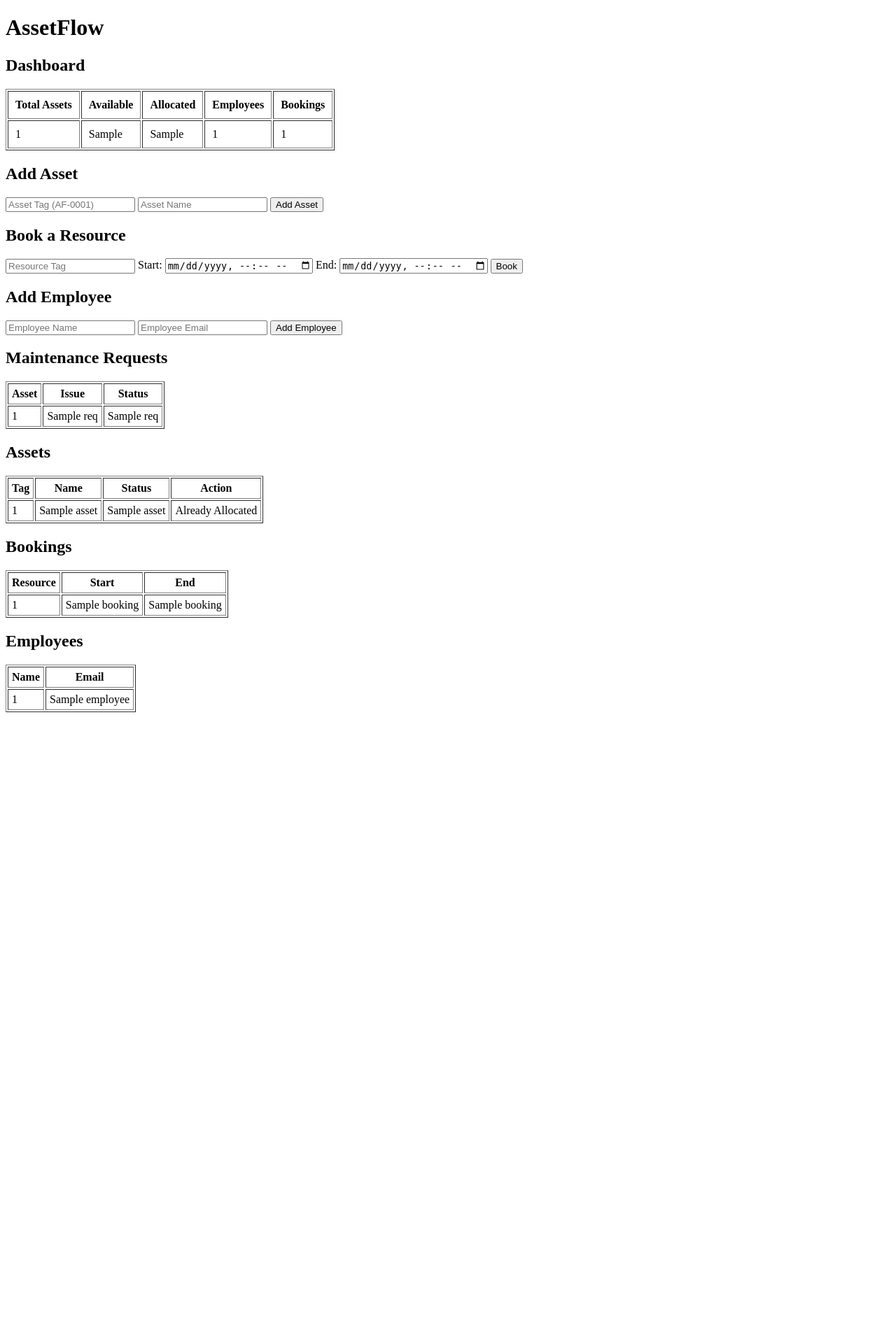
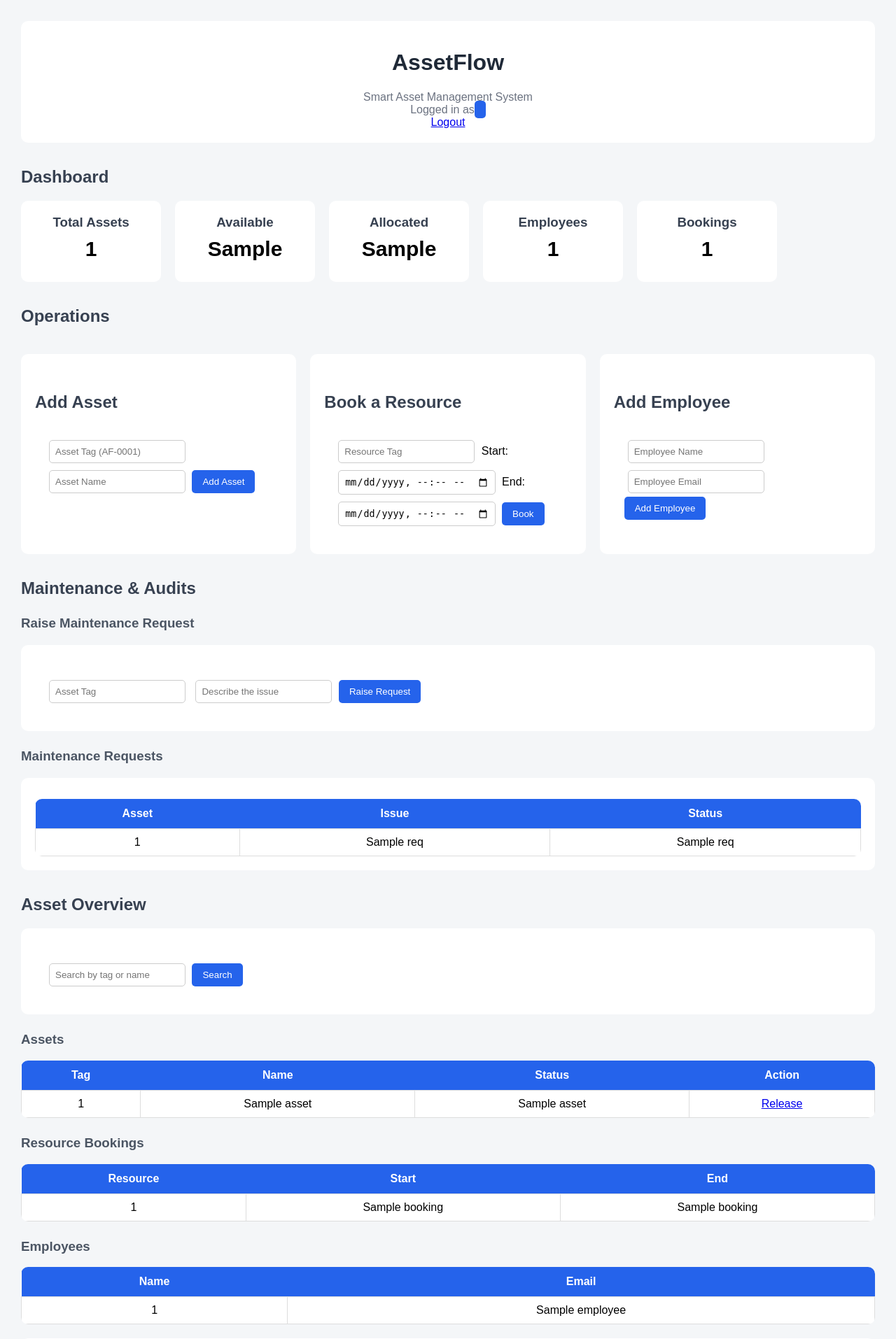
Before and after one commit to gvschaturved2008-IKAI/odoo-hackathon-2026, a Flask app: template templates/index.html in a window 1280 px wide. Shown: the top 1914 px of the page at 70% size. Before the commit the page ends 1018 px from the top, so only its background shows below. Run offline with Flask 3, Linux system fonts and the light colour scheme; the template is opened without the code that fills it: most values are stand-ins (such as "Sample title", 1, 10 or a date in 2020).

Commit message:
Complete AssetFlow MVP with login and asset management

```diff
--- a/app.py
+++ b/app.py
@@ -1,8 +1,10 @@
-from flask import Flask, render_template, request, redirect
+from flask import Flask, render_template, request, redirect, session
 from datetime import datetime
 import sqlite3
 
 app = Flask(__name__)
+
+app.secret_key = "assetflow-secret"
 
 def init_db():
     conn = sqlite3.connect("assetflow.db")
@@ -53,19 +55,90 @@ def init_db():
         status TEXT
     )
     """)
+    # Audit cycles table
+    cur.execute("""
+    CREATE TABLE IF NOT EXISTS audits (
+        id INTEGER PRIMARY KEY AUTOINCREMENT,
+        asset_tag TEXT,
+        checked_by TEXT,
+        condition TEXT,
+        date TEXT
+    )
+    """)
+    # Notifications table
+    cur.execute("""
+    CREATE TABLE IF NOT EXISTS notifications (
+        id INTEGER PRIMARY KEY AUTOINCREMENT,
+        message TEXT
+    )
+    """)
+    # Users and roles table
+    cur.execute("""
+    CREATE TABLE IF NOT EXISTS users (
+        id INTEGER PRIMARY KEY AUTOINCREMENT,
+        name TEXT,
+        email TEXT UNIQUE,
+        role TEXT
+    )
+    """)
     conn.commit()
     conn.close()
+
+def add_notification(message):
+    conn = sqlite3.connect("assetflow.db")
+    cur = conn.cursor()
+    cur.execute(
+        "INSERT INTO notifications(message) VALUES (?)",
+        (message,)
+    )
+    conn.commit()
+    conn.close()
+@app.route("/login", methods=["GET", "POST"])
+def login():
+    if request.method == "POST":
+        name = request.form["name"]
+        role = request.form["role"]
+
+        session["user"] = name
+        session["role"] = role
+
+        add_notification(f"{name} logged in as {role}")
+
+        return redirect("/")
+
+    return render_template("login.html")
+
+
+@app.route("/logout")
+def logout():
+    user = session.get("user", "User")
+
+    session.clear()
+
+    add_notification(f"{user} logged out")
+
+    return redirect("/login")
 
 # Home page - show all assets
 @app.route("/")
 def home():
+    if "user" not in session:
+        return redirect("/login")
     conn = sqlite3.connect("assetflow.db")
     cur = conn.cursor()
 
     # Assets
-    cur.execute("SELECT tag, name, status FROM assets")
+    search = request.args.get("search", "")
+
+    if search:
+        cur.execute(
+            "SELECT tag, name, status FROM assets WHERE tag LIKE ? OR name LIKE ?",
+            (f"%{search}%", f"%{search}%")
+        )
+    else:
+        cur.execute("SELECT tag, name, status FROM assets")
+
     assets = cur.fetchall()
-
     # Bookings
     cur.execute("SELECT resource_tag, start_time, end_time FROM bookings")
     bookings = cur.fetchall()
@@ -90,8 +163,22 @@ def home():
     cur.execute("SELECT COUNT(*) FROM bookings")
     total_bookings = cur.fetchone()[0]
 
+    cur.execute("SELECT COUNT(*) FROM maintenance_requests")
+    total_maintenance = cur.fetchone()[0]
+
+    cur.execute("SELECT COUNT(*) FROM audits")
+    total_audits = cur.fetchone()[0]
+
     cur.execute("SELECT asset_tag, issue, status FROM maintenance_requests")
     maintenance_requests = cur.fetchall()
+
+    cur.execute("SELECT message FROM notifications ORDER BY id DESC LIMIT 10")
+    notifications = cur.fetchall()
+
+    cur.execute("SELECT asset_tag, checked_by, condition, date FROM audits ORDER BY id DESC")
+    audits = cur.fetchall()
+
+
     conn.close()
 
     return render_template(
@@ -105,6 +192,11 @@ def home():
         total_employees=total_employees,
         total_bookings=total_bookings,
         maintenance_requests=maintenance_requests,
+        notifications=notifications,
+        audits=audits,
+        total_maintenance=total_maintenance,
+        total_audits=total_audits,
+        search=search,
     )
 # Add a new asset using a form
 @app.route("/add_asset", methods=["POST"])
@@ -133,6 +225,7 @@ def add_asset():
     conn.commit()
     conn.close()
 
+    add_notification(f"Asset {tag} registered")
     return redirect("/")
 # Allocate an asset
 @app.route("/allocate/<tag>/<email>")
@@ -164,10 +257,35 @@ def allocate(tag, email):
         (tag,)
     )
 
+    # First save and close this connection
     conn.commit()
     conn.close()
 
+    # Then create the notification using a new connection
+    add_notification(f"Asset {tag} allocated to {email}")
+
     return redirect("/")
+@app.route("/release/<tag>")
+def release(tag):
+    conn = sqlite3.connect("assetflow.db")
+    cur = conn.cursor()
+
+    # Remove allocation record
+    cur.execute("DELETE FROM allocations WHERE asset_tag = ?", (tag,))
+
+    # Mark asset as available
+    cur.execute(
+        "UPDATE assets SET status = 'Available' WHERE tag = ?",
+        (tag,)
+    )
+
+    conn.commit()
+    conn.close()
+
+    add_notification(f"Asset {tag} released")
+
+    return redirect("/")
+
 @app.route("/book", methods=["POST"])
 def book():
     resource = request.form["resource"]
@@ -203,8 +321,12 @@ def book():
         (resource, start, end)
     )
 
+    # First commit and close this connection
     conn.commit()
     conn.close()
+
+    # Then create the notification
+    add_notification(f"Resource {resource} booked")
 
     return "Booking created successfully!"
 @app.route("/add_employee", methods=["POST"])
@@ -242,6 +364,48 @@ def raise_maintenance():
     conn.commit()
     conn.close()
 
+    add_notification(f"Maintenance request raised for {asset_tag}")
+
+    return redirect("/")
+@app.route("/add_user", methods=["POST"])
+def add_user():
+    name = request.form["name"]
+    email = request.form["email"]
+    role = request.form["role"]
+
+    conn = sqlite3.connect("assetflow.db")
+    cur = conn.cursor()
+
+    cur.execute(
+        "INSERT INTO users(name, email, role) VALUES (?, ?, ?)",
+        (name, email, role)
+    )
+
+    conn.commit()
+    conn.close()
+
+    add_notification(f"User {name} added as {role}")
+
+    return redirect("/")
+@app.route("/audit", methods=["POST"])
+def audit():
+    asset_tag = request.form["asset_tag"]
+    checked_by = request.form["checked_by"]
+    condition = request.form["condition"]
+
+    conn = sqlite3.connect("assetflow.db")
+    cur = conn.cursor()
+
+    cur.execute(
+        "INSERT INTO audits(asset_tag, checked_by, condition, date) VALUES (?, ?, ?, ?)",
+        (asset_tag, checked_by, condition, datetime.now().strftime("%Y-%m-%d %H:%M"))
+    )
+
+    conn.commit()
+    conn.close()
+
+    add_notification(f"Audit completed for {asset_tag}")
+
     return redirect("/")
 if __name__ == "__main__":
     init_db()
--- a/templates/index.html
+++ b/templates/index.html
@@ -2,27 +2,198 @@
 <html>
 <head>
     <title>AssetFlow</title>
+
+    <style>
+
+        body {
+            font-family: Arial, sans-serif;
+            background-color: #f4f6f8;
+            margin: 30px;
+        }
+
+        h1 {
+            text-align: center;
+            color: #1f2937;
+        }
+
+        h2 {
+            color: #374151;
+            margin-top: 35px;
+        }
+
+        table {
+            width: 100%;
+            border-collapse: collapse;
+            background: white;
+            margin-top: 10px;
+        }
+
+        th {
+            background-color: #2563eb;
+            color: white;
+            padding: 12px;
+        }
+
+        td {
+            padding: 10px;
+            border: 1px solid #ddd;
+            text-align: center;
+        }
+
+        form {
+            background: white;
+            padding: 15px;
+            border-radius: 8px;
+            margin-top: 10px;
+        }
+
+        input, select {
+            padding: 8px;
+            margin: 5px;
+            border: 1px solid #ccc;
+            border-radius: 5px;
+        }
+
+        button {
+            background-color: #2563eb;
+            color: white;
+            border: none;
+            padding: 9px 15px;
+            border-radius: 5px;
+            cursor: pointer;
+        }
+
+        button:hover {
+            background-color: #1d4ed8;
+        }
+
+
+        /* Dashboard cards */
+
+        .dashboard {
+            display: flex;
+            gap: 20px;
+            flex-wrap: wrap;
+        }
+
+        .card {
+            background: white;
+            padding: 20px;
+            width: 160px;
+            border-radius: 10px;
+            text-align: center;
+        }
+
+        .card h3 {
+            margin: 0;
+            color: #374151;
+        }
+
+        .card p {
+            font-size: 30px;
+            font-weight: bold;
+            margin: 10px;
+        }
+        .section {
+    background: white;
+    padding: 20px;
+    border-radius: 10px;
+    margin-top: 20px;
+}
+
+tr:hover {
+    background-color: #f1f5f9;
+}
+
+table {
+    border-radius: 10px;
+    overflow: hidden;
+}
+.header {
+    background: white;
+    padding: 20px;
+    border-radius: 10px;
+    text-align: center;
+    margin-bottom: 20px;
+}
+
+.header p {
+    color: #6b7280;
+    margin: 0;
+}
+h3 {
+    color: #4b5563;
+    margin-top: 25px;
+}
+.activity-table td {
+    text-align: left;
+}
+.form-grid {
+    display: grid;
+    grid-template-columns: repeat(auto-fit, minmax(320px, 1fr));
+    gap: 20px;
+}
+
+.section {
+    background: white;
+    padding: 20px;
+    border-radius: 10px;
+    margin-top: 20px;
+}
+    </style>
+
 </head>
 <body>
+<div class="header">
+
     <h1>AssetFlow</h1>
-    <h2>Dashboard</h2>
+    <p>Smart Asset Management System</p>
 
-<table border="1" cellpadding="10">
-    <tr>
-        <th>Total Assets</th>
-        <th>Available</th>
-        <th>Allocated</th>
-        <th>Employees</th>
-        <th>Bookings</th>
-    </tr>
-    <tr>
-        <td>{{ total_assets }}</td>
-        <td>{{ available_assets }}</td>
-        <td>{{ allocated_assets }}</td>
-        <td>{{ total_employees }}</td>
-        <td>{{ total_bookings }}</td>
-    </tr>
-</table>
+    <p>
+    Logged in as <b>{{ session['user'] }}</b>
+    <span style="background:#2563eb;color:white;padding:4px 8px;border-radius:5px;">
+        {{ session['role'] }}
+    </span>
+    </p>
+
+    <a href="/logout">Logout</a>
+
+</div>
+
+<h2>Dashboard</h2>
+
+<div class="dashboard">
+
+    <div class="card">
+        <h3>Total Assets</h3>
+        <p>{{ total_assets }}</p>
+    </div>
+
+    <div class="card">
+        <h3>Available</h3>
+        <p>{{ available_assets }}</p>
+    </div>
+
+    <div class="card">
+        <h3>Allocated</h3>
+        <p>{{ allocated_assets }}</p>
+    </div>
+
+    <div class="card">
+        <h3>Employees</h3>
+        <p>{{ total_employees }}</p>
+    </div>
+
+    <div class="card">
+        <h3>Bookings</h3>
+        <p>{{ total_bookings }}</p>
+    </div>
+
+</div>
+    <h2>Operations</h2>
+    <div class="form-grid">
+
+    <div class="section">
 
     <h2>Add Asset</h2>
     <form action="/add_asset" method="post">
@@ -30,6 +201,10 @@
         <input type="text" name="name" placeholder="Asset Name" required>
         <button type="submit">Add Asset</button>
     </form>
+    </div>
+
+    <div class="section">
+
     <h2>Book a Resource</h2>
 
     <form action="/book" method="post">
@@ -42,7 +217,11 @@
     <input type="datetime-local" name="end" required>
 
     <button type="submit">Book</button>
-</form>
+    </form>
+    </div>
+
+<div class="section">
+
 <h2>Add Employee</h2>
 
 <form action="/add_employee" method="post">
@@ -50,9 +229,26 @@
     <input type="email" name="email" placeholder="Employee Email" required>
     <button type="submit">Add Employee</button>
 </form>
-<h2>Maintenance Requests</h2>
+</div>
+</div>
 
-<table border="1" cellpadding="5">
+<h2>Maintenance & Audits</h2>
+
+
+<h3>Raise Maintenance Request</h3>
+
+<div class="section">
+<form action="/raise_maintenance" method="post">
+    <input type="text" name="asset_tag" placeholder="Asset Tag" required>
+    <input type="text" name="issue" placeholder="Describe the issue" required>
+    <button type="submit">Raise Request</button>
+</form>
+</div>
+
+
+<h3>Maintenance Requests</h3>
+<div class="section">
+<table>
     <tr>
         <th>Asset</th>
         <th>Issue</th>
@@ -67,9 +263,22 @@
     </tr>
     {% endfor %}
 </table>
-    <h2>Assets</h2>
 
-    <table border="1" cellpadding="5">
+</div>
+
+    <h2>Asset Overview</h2>
+        <div class="section">
+    <form method="get" action="/">
+        <input type="text"
+            name="search"
+            placeholder="Search by tag or name"
+            value="{{ search }}">
+        <button type="submit">Search</button>
+    </form>
+    </div>
+    <h3>Assets</h3>
+
+    <table>
         <tr>
             <th>Tag</th>
             <th>Name</th>
@@ -82,7 +291,7 @@
             <td>{{ asset[0] }}</td>
             <td>{{ asset[1] }}</td>
             <td>{{ asset[2] }}</td>
-              <td>
+<td>
     {% if asset[2] == "Available" %}
         {% if employees %}
             <a href="/allocate/{{ asset[0] }}/{{ employees[0][1] }}">
@@ -92,15 +301,15 @@
             Add an employee first
         {% endif %}
     {% else %}
-        Already Allocated
+        <a href="/release/{{ asset[0] }}">Release</a>
     {% endif %}
 </td>
         </tr>
         {% endfor %}
     </table>
-    <h2>Bookings</h2>
+    <h3>Resource Bookings</h3>
 
-<table border="1" cellpadding="5">
+<table>
     <tr>
         <th>Resource</th>
         <th>Start</th>
@@ -115,9 +324,9 @@
     </tr>
     {% endfor %}
 </table>
-<h2>Employees</h2>
+<h3>Employees</h3>
 
-<table border="1" cellpadding="5">
+<table>
     <tr>
         <th>Name</th>
         <th>Email</th>
@@ -131,5 +340,111 @@
     {% endfor %}
 </table>
 
+<div class="section">
+
+<h3>Audit Cycle</h3>
+
+<form action="/audit" method="post">
+    <input type="text" name="asset_tag" placeholder="Asset Tag" required>
+    <input type="text" name="checked_by" placeholder="Checked By" required>
+
+    <select name="condition">
+        <option value="Good">Good</option>
+        <option value="Damaged">Damaged</option>
+        <option value="Needs Repair">Needs Repair</option>
+    </select>
+
+    <button type="submit">Submit Audit</button>
+</form>
+</div>
+
+<h3>Audit Records</h3>
+
+<div class="section">
+<table>
+<tr>
+    <th>Asset</th>
+    <th>Checked By</th>
+    <th>Condition</th>
+    <th>Date</th>
+</tr>
+
+{% for audit in audits %}
+<tr>
+    <td>{{ audit[0] }}</td>
+    <td>{{ audit[1] }}</td>
+    <td>{{ audit[2] }}</td>
+    <td>{{ audit[3] }}</td>
+</tr>
+{% endfor %}
+
+</table>
+</div>
+
+<h2>Reports</h2>
+
+<table>
+<tr>
+    <th>Total Maintenance</th>
+    <th>Total Audits</th>
+</tr>
+
+<tr>
+    <td>{{ total_maintenance }}</td>
+    <td>{{ total_audits }}</td>
+</tr>
+
+</table>
+<h2>Administration</h2>
+
+<div class="form-grid">
+
+    <div class="section">
+
+        <h3>User Roles</h3>
+
+        <form action="/add_user" method="post">
+
+            <input type="text" name="name" placeholder="User Name" required>
+
+            <input type="email" name="email" placeholder="User Email" required>
+
+            <select name="role">
+                <option value="Admin">Admin</option>
+                <option value="Manager">Manager</option>
+                <option value="Employee">Employee</option>
+            </select>
+
+            <button type="submit">Add User</button>
+
+        </form>
+
+    </div>
+
+</div>
+   <h2>Activity Feed</h2>
+
+<table class="activity-table">
+<tr>
+    <th>Message</th>
+</tr>
+
+{% if notifications %}
+    {% for n in notifications %}
+    <tr>
+        <td>{{ n[0] }}</td>
+    </tr>
+    {% endfor %}
+{% else %}
+    <tr>
+        <td>No notifications yet</td>
+    </tr>
+{% endif %}
+
+</table>
+<hr>
+<p style="text-align:center;color:#6b7280;">
+    AssetFlow © 2026 | Smart Asset Management System
+</p>
 </body>
 </html>
```
Also changed, not shown: templates/login.html (added, +54 -0 lines), README.md, assetflow.db.
